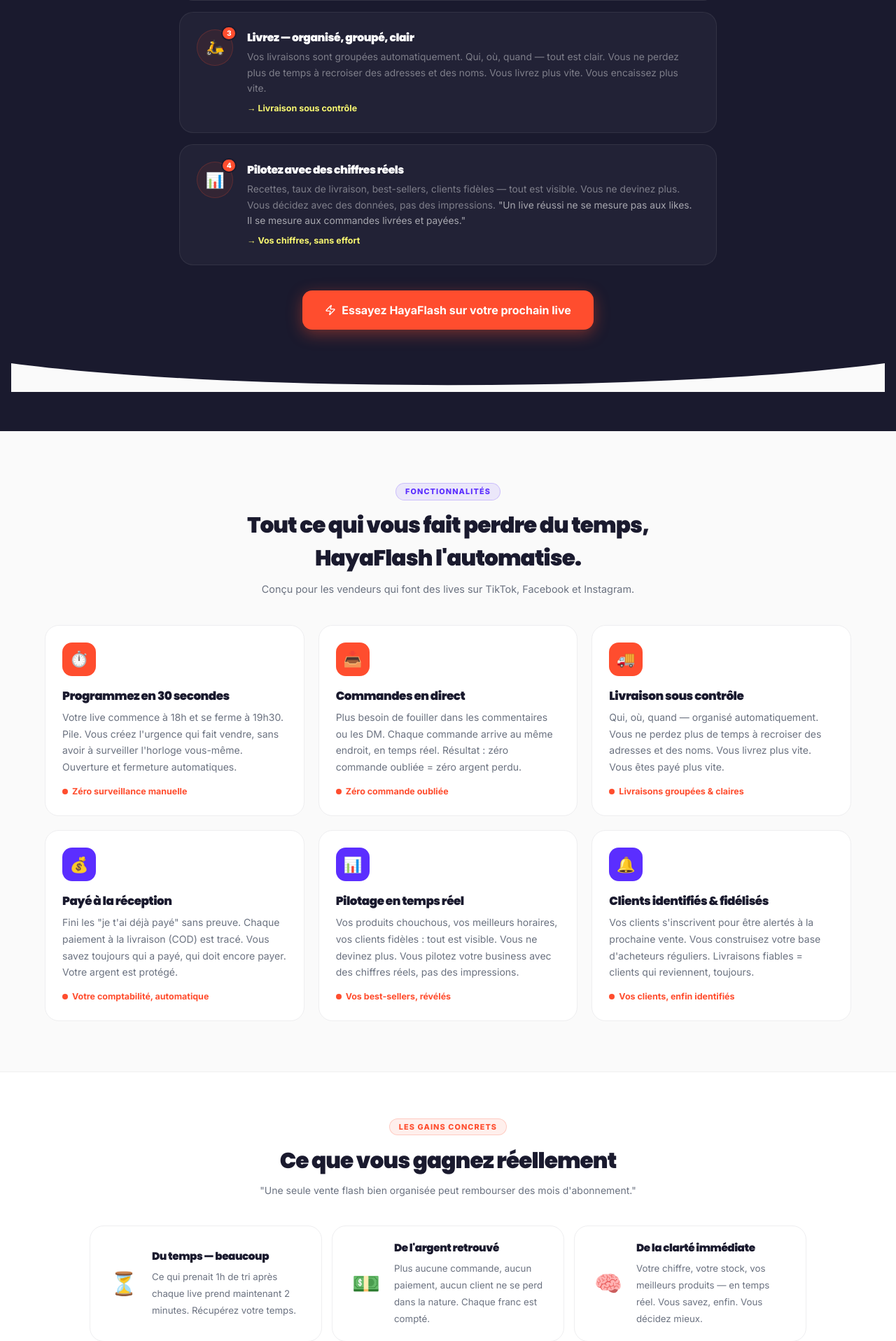
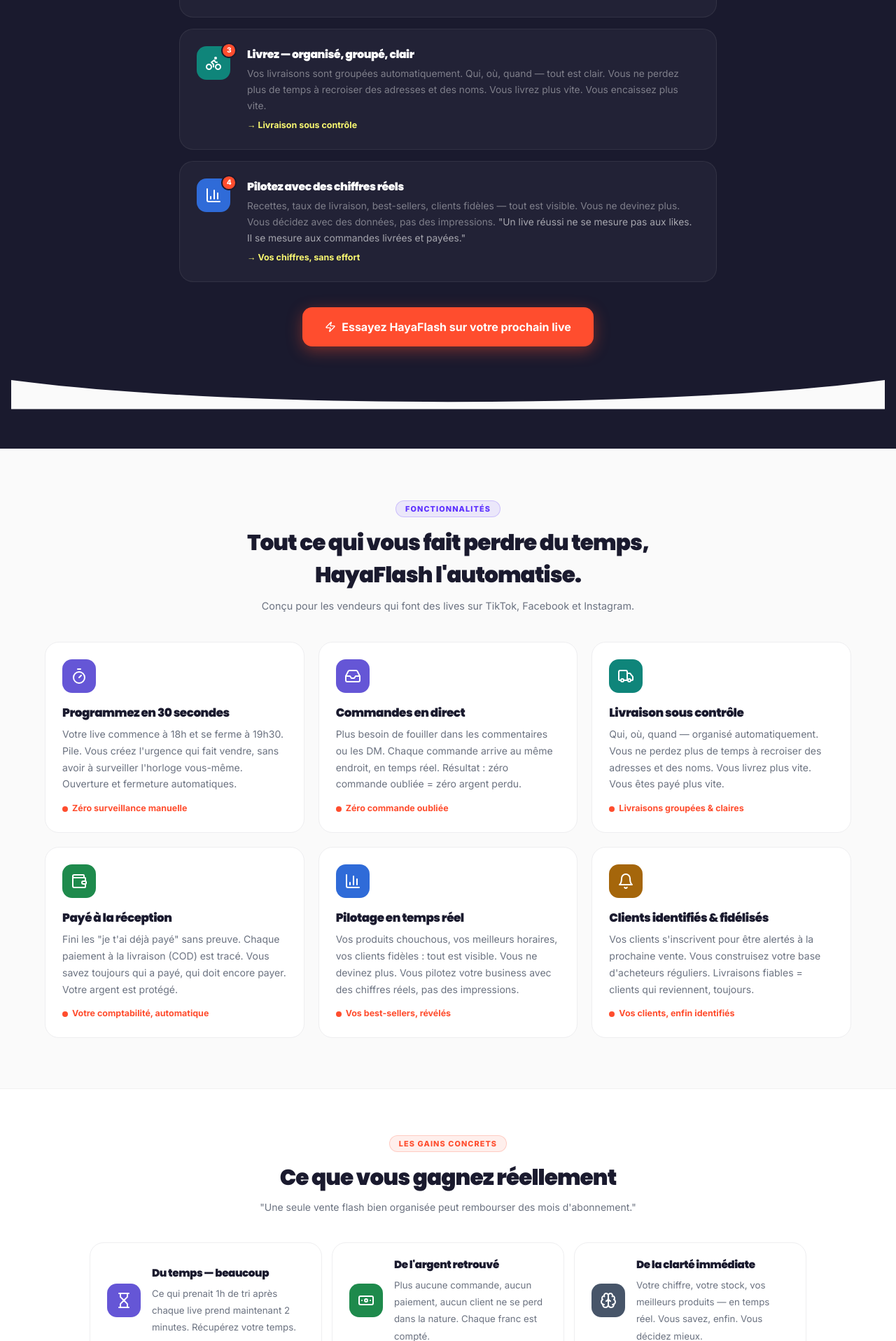
Before and after one commit to SamK107/hayaflash, a Django app: page / in a window 1280 px wide. Shown: the part 2488-4404 px from the top of the page at 70% size. Run offline with Django 5.2, Linux system fonts and the light colour scheme; parts of the project's set-up code (start-up, migrations or seed data) failed here and were passed over; some libraries are stand-ins or nearby versions.

Commit message:
feat(ui): landing - émojis-icônes remplacés par pastilles Lucide 48 px (+ garde-fou émojis monétaires)
Retire 💵 💰 💸 et ajoute core/tests_ui_icons.py (interdit 💵 💰 💸 💴 💶 💷 🪙
dans templates/ et static/js/). Supprime .icon-r/.icon-v/.step-i devenus inutiles.

Co-Authored-By: Claude Sonnet 5.5 <noreply@anthropic.com>

```diff
--- a/templates/core/home.html
+++ b/templates/core/home.html
@@ -156,22 +156,13 @@
 
 /* ── Step badge (malicar) ── */
 .step-w { position:relative; width:3.25rem; height:3.25rem; flex-shrink:0; }
-.step-i { width:3.25rem; height:3.25rem; border-radius:50%; font-size:1.35rem;
-          background:rgba(255,77,46,.08); border:1.5px solid rgba(255,77,46,.2);
-          display:flex; align-items:center; justify-content:center; }
 .step-b { position:absolute; top:-5px; right:-5px; width:1.35rem; height:1.35rem;
           border-radius:50%; background:#FF4D2E; color:#fff; font-size:.63rem; font-weight:900;
           border:2px solid #1A1A2E; display:flex; align-items:center; justify-content:center; }
 
-/* ── Icon boxes ── */
-.icon-r, .icon-v {
-  width:3rem; height:3rem; border-radius:.875rem; font-size:1.35rem;
-  display:flex; align-items:center; justify-content:center;
-  flex-shrink:0; transition:transform var(--dur) var(--ease);
-}
-.icon-r { background:#FF4D2E; }
-.icon-v { background:#5B2EFF; }
-.card:hover .icon-r, .card:hover .icon-v { transform:scale(1.08) rotate(-4deg); }
+/* ── Pastilles d'icones : composant .hf-icon-badge dans base.html ── */
+.card .hf-icon-badge { transition:transform var(--dur) var(--ease); }
+.card:hover .hf-icon-badge { transform:scale(1.08) rotate(-4deg); }
 
 /* ── Countdown déco ── */
 .cd  { display:inline-flex; align-items:center; gap:.4rem; }
@@ -341,7 +332,7 @@
     <div style="display:grid; grid-template-columns:repeat(auto-fit,minmax(280px,1fr)); gap:.875rem; margin-bottom:2rem;">
 
       <div class="card-pb" da>
-        <div style="font-size:1.4rem; flex-shrink:0; margin-top:2px;">📓</div>
+        <div class="hf-icon-badge hf-icon-badge--lg hf-icon-badge--slate" style="margin-top:2px;"><i data-lucide="notebook" aria-hidden="true"></i></div>
         <div>
           <strong style="display:block; color:#1A1A2E; font-size:.9rem; margin-bottom:.2rem;">Vous notez encore sur un cahier ?</strong>
           <span style="color:#6B7280; font-size:.83rem; line-height:1.6;">Illisible, perdu, pas de calcul automatique, pas d'historique. <em style="color:#FF4D2E; font-style:normal;">Le cahier ne compte pas vos ventes. Il les perd.</em></span>
@@ -349,7 +340,7 @@
       </div>
 
       <div class="card-pb" da>
-        <div style="font-size:1.4rem; flex-shrink:0; margin-top:2px;">📱</div>
+        <div class="hf-icon-badge hf-icon-badge--lg hf-icon-badge--slate" style="margin-top:2px;"><i data-lucide="smartphone" aria-hidden="true"></i></div>
         <div>
           <strong style="display:block; color:#1A1A2E; font-size:.9rem; margin-bottom:.2rem;">Vous jonglez avec un deuxième téléphone ?</strong>
           <span style="color:#6B7280; font-size:.83rem; line-height:1.6;">Deux écrans en plein live — vous perdez le fil, vous perdez des clients. Ce n'est pas une solution, c'est du stress en double.</span>
@@ -357,7 +348,7 @@
       </div>
 
       <div class="card-pb" da>
-        <div style="font-size:1.4rem; flex-shrink:0; margin-top:2px;">💬</div>
+        <div class="hf-icon-badge hf-icon-badge--lg hf-icon-badge--slate" style="margin-top:2px;"><i data-lucide="message-circle" aria-hidden="true"></i></div>
         <div>
           <strong style="display:block; color:#1A1A2E; font-size:.9rem; margin-bottom:.2rem;">Une commande noyée dans les DM ?</strong>
           <span style="color:#6B7280; font-size:.83rem; line-height:1.6;">Ça défile trop vite. On ne sait plus qui a commandé quoi, qui a payé, qui doit être livré. <em style="color:#FF4D2E; font-style:normal;">Chaque commande non notée est un billet qui s'envolé.</em></span>
@@ -365,7 +356,7 @@
       </div>
 
       <div class="card-pb" da>
-        <div style="font-size:1.4rem; flex-shrink:0; margin-top:2px;">📦</div>
+        <div class="hf-icon-badge hf-icon-badge--lg hf-icon-badge--slate" style="margin-top:2px;"><i data-lucide="package" aria-hidden="true"></i></div>
         <div>
           <strong style="display:block; color:#1A1A2E; font-size:.9rem; margin-bottom:.2rem;">Un produit promis à 3 personnes différentes ?</strong>
           <span style="color:#6B7280; font-size:.83rem; line-height:1.6;">Pas de stock en direct = clients frustrés, promesses impossibles à tenir, réputation à reconstruire. Une erreur qui coûte cher.</span>
@@ -373,7 +364,7 @@
       </div>
 
       <div class="card-pb" da>
-        <div style="font-size:1.4rem; flex-shrink:0; margin-top:2px;">💸</div>
+        <div class="hf-icon-badge hf-icon-badge--lg hf-icon-badge--slate" style="margin-top:2px;"><i data-lucide="hand-coins" aria-hidden="true"></i></div>
         <div>
           <strong style="display:block; color:#1A1A2E; font-size:.9rem; margin-bottom:.2rem;">Vous ne savez pas combien vous avez gagné ?</strong>
           <span style="color:#6B7280; font-size:.83rem; line-height:1.6;">Pas de chiffres clairs = impossible de savoir si votre business progresse, ce qui marche, ce qu'il faut répéter.</span>
@@ -381,7 +372,7 @@
       </div>
 
       <div class="card-pb" da>
-        <div style="font-size:1.4rem; flex-shrink:0; margin-top:2px;">🚚</div>
+        <div class="hf-icon-badge hf-icon-badge--lg hf-icon-badge--slate" style="margin-top:2px;"><i data-lucide="truck" aria-hidden="true"></i></div>
         <div>
           <strong style="display:block; color:#1A1A2E; font-size:.9rem; margin-bottom:.2rem;">Des livraisons mal organisées ?</strong>
           <span style="color:#6B7280; font-size:.83rem; line-height:1.6;">Du temps perdu, de l'essence gaspillée, des rendez-vous ratés. Et des clients qui ne reviennent pas. <em style="color:#FF4D2E; font-style:normal;">Chaque livraison ratée est un client perdu.</em></span>
@@ -439,7 +430,7 @@
     <ol style="display:flex; flex-direction:column; gap:1rem; list-style:none; padding:0; margin:0 0 2.25rem;">
 
       <li class="card-dark" da style="display:flex; align-items:flex-start; gap:1.25rem;">
-        <div class="step-w"><div class="step-i">⏱️</div><span class="step-b">1</span></div>
+        <div class="step-w"><div class="hf-icon-badge hf-icon-badge--lg hf-icon-badge--violet"><i data-lucide="timer" aria-hidden="true"></i></div><span class="step-b">1</span></div>
         <div>
           <h3 class="T" style="font-size:.975rem; color:#fff; margin-bottom:.3rem;">Programmez votre vente en 30 secondes</h3>
           <p style="color:rgba(255,255,255,.42); font-size:.86rem; line-height:1.65; margin:0;">
@@ -452,7 +443,7 @@
       </li>
 
       <li class="card-dark" da style="display:flex; align-items:flex-start; gap:1.25rem;">
-        <div class="step-w"><div class="step-i">📥</div><span class="step-b">2</span></div>
+        <div class="step-w"><div class="hf-icon-badge hf-icon-badge--lg hf-icon-badge--violet"><i data-lucide="inbox" aria-hidden="true"></i></div><span class="step-b">2</span></div>
         <div>
           <h3 class="T" style="font-size:.975rem; color:#fff; margin-bottom:.3rem;">Recevez les commandes en direct</h3>
           <p style="color:rgba(255,255,255,.42); font-size:.86rem; line-height:1.65; margin:0;">
@@ -465,7 +456,7 @@
       </li>
 
       <li class="card-dark" da style="display:flex; align-items:flex-start; gap:1.25rem;">
-        <div class="step-w"><div class="step-i">🛵</div><span class="step-b">3</span></div>
+        <div class="step-w"><div class="hf-icon-badge hf-icon-badge--lg hf-icon-badge--teal"><i data-lucide="bike" aria-hidden="true"></i></div><span class="step-b">3</span></div>
         <div>
           <h3 class="T" style="font-size:.975rem; color:#fff; margin-bottom:.3rem;">Livrez — organisé, groupé, clair</h3>
           <p style="color:rgba(255,255,255,.42); font-size:.86rem; line-height:1.65; margin:0;">
@@ -478,7 +469,7 @@
       </li>
 
       <li class="card-dark" da style="display:flex; align-items:flex-start; gap:1.25rem;">
-        <div class="step-w"><div class="step-i">📊</div><span class="step-b">4</span></div>
+        <div class="step-w"><div class="hf-icon-badge hf-icon-badge--lg hf-icon-badge--blue"><i data-lucide="bar-chart-3" aria-hidden="true"></i></div><span class="step-b">4</span></div>
         <div>
           <h3 class="T" style="font-size:.975rem; color:#fff; margin-bottom:.3rem;">Pilotez avec des chiffres réels</h3>
           <p style="color:rgba(255,255,255,.42); font-size:.86rem; line-height:1.65; margin:0;">
@@ -528,7 +519,7 @@
     <div style="display:grid; grid-template-columns:repeat(auto-fit,minmax(290px,1fr)); gap:1.25rem;">
 
       <div class="card" da>
-        <div class="icon-r" style="margin-bottom:1rem;">⏱️</div>
+        <div class="hf-icon-badge hf-icon-badge--lg hf-icon-badge--violet" style="margin-bottom:1rem;"><i data-lucide="timer" aria-hidden="true"></i></div>
         <h3 class="T" style="font-size:1.05rem; color:#1A1A2E; margin-bottom:.375rem;">Programmez en 30 secondes</h3>
         <p style="color:#6B7280; font-size:.875rem; line-height:1.7;">
           Votre live commence à 18h et se ferme à 19h30. Pile. Vous créez l'urgence qui fait vendre,
@@ -541,7 +532,7 @@
       </div>
 
       <div class="card" da>
-        <div class="icon-r" style="margin-bottom:1rem;">📥</div>
+        <div class="hf-icon-badge hf-icon-badge--lg hf-icon-badge--violet" style="margin-bottom:1rem;"><i data-lucide="inbox" aria-hidden="true"></i></div>
         <h3 class="T" style="font-size:1.05rem; color:#1A1A2E; margin-bottom:.375rem;">Commandes en direct</h3>
         <p style="color:#6B7280; font-size:.875rem; line-height:1.7;">
           Plus besoin de fouiller dans les commentaires ou les DM. Chaque commande arrive
@@ -554,7 +545,7 @@
       </div>
 
       <div class="card" da>
-        <div class="icon-r" style="margin-bottom:1rem;">🚚</div>
+        <div class="hf-icon-badge hf-icon-badge--lg hf-icon-badge--teal" style="margin-bottom:1rem;"><i data-lucide="truck" aria-hidden="true"></i></div>
         <h3 class="T" style="font-size:1.05rem; color:#1A1A2E; margin-bottom:.375rem;">Livraison sous contrôle</h3>
         <p style="color:#6B7280; font-size:.875rem; line-height:1.7;">
           Qui, où, quand — organisé automatiquement. Vous ne perdez plus de temps à recroiser
@@ -567,7 +558,7 @@
       </div>
 
       <div class="card" da>
-        <div class="icon-v" style="margin-bottom:1rem;">💰</div>
+        <div class="hf-icon-badge hf-icon-badge--lg hf-icon-badge--green" style="margin-bottom:1rem;"><i data-lucide="wallet" aria-hidden="true"></i></div>
         <h3 class="T" style="font-size:1.05rem; color:#1A1A2E; margin-bottom:.375rem;">Payé à la réception</h3>
         <p style="color:#6B7280; font-size:.875rem; line-height:1.7;">
           Fini les "je t'ai déjà payé" sans preuve. Chaque paiement à la livraison (COD) est tracé.
@@ -580,7 +571,7 @@
       </div>
 
       <div class="card" da>
-        <div class="icon-v" style="margin-bottom:1rem;">📊</div>
+        <div class="hf-icon-badge hf-icon-badge--lg hf-icon-badge--blue" style="margin-bottom:1rem;"><i data-lucide="bar-chart-3" aria-hidden="true"></i></div>
         <h3 class="T" style="font-size:1.05rem; color:#1A1A2E; margin-bottom:.375rem;">Pilotage en temps réel</h3>
         <p style="color:#6B7280; font-size:.875rem; line-height:1.7;">
           Vos produits chouchous, vos meilleurs horaires, vos clients fidèles : tout est visible.
@@ -593,7 +584,7 @@
       </div>
 
       <div class="card" da>
-        <div class="icon-v" style="margin-bottom:1rem;">🔔</div>
+        <div class="hf-icon-badge hf-icon-badge--lg hf-icon-badge--amber" style="margin-bottom:1rem;"><i data-lucide="bell" aria-hidden="true"></i></div>
         <h3 class="T" style="font-size:1.05rem; color:#1A1A2E; margin-bottom:.375rem;">Clients identifiés & fidélisés</h3>
         <p style="color:#6B7280; font-size:.875rem; line-height:1.7;">
           Vos clients s'inscrivent pour être alertés à la prochaine vente. Vous construisez
@@ -629,7 +620,7 @@
     <div style="display:grid; grid-template-columns:repeat(auto-fit,minmax(280px,1fr)); gap:.875rem;">
 
       <div class="card-gain" da>
-        <div style="font-size:2rem; width:3rem; flex-shrink:0; text-align:center;">⏳</div>
+        <div class="hf-icon-badge hf-icon-badge--lg hf-icon-badge--violet"><i data-lucide="hourglass" aria-hidden="true"></i></div>
         <div>
           <strong class="T" style="display:block; color:#1A1A2E; font-size:.95rem; margin-bottom:.25rem;">Du temps — beaucoup</strong>
           <span style="color:#6B7280; font-size:.83rem; line-height:1.6;">Ce qui prenait 1h de tri après chaque live prend maintenant 2 minutes. Récupérez votre temps.</span>
@@ -637,7 +628,7 @@
       </div>
 
       <div class="card-gain" da>
-        <div style="font-size:2rem; width:3rem; flex-shrink:0; text-align:center;">💵</div>
+        <div class="hf-icon-badge hf-icon-badge--lg hf-icon-badge--green"><i data-lucide="banknote" aria-hidden="true"></i></div>
         <div>
           <strong class="T" style="display:block; color:#1A1A2E; font-size:.95rem; margin-bottom:.25rem;">De l'argent retrouvé</strong>
           <span style="color:#6B7280; font-size:.83rem; line-height:1.6;">Plus aucune commande, aucun paiement, aucun client ne se perd dans la nature. Chaque franc est compté.</span>
@@ -645,7 +636,7 @@
       </div>
 
       <div class="card-gain" da>
-        <div style="font-size:2rem; width:3rem; flex-shrink:0; text-align:center;">🧠</div>
+        <div class="hf-icon-badge hf-icon-badge--lg hf-icon-badge--slate"><i data-lucide="brain" aria-hidden="true"></i></div>
         <div>
           <strong class="T" style="display:block; color:#1A1A2E; font-size:.95rem; margin-bottom:.25rem;">De la clarté immédiate</strong>
           <span style="color:#6B7280; font-size:.83rem; line-height:1.6;">Votre chiffre, votre stock, vos meilleurs produits — en temps réel. Vous savez, enfin. Vous décidez mieux.</span>
@@ -653,7 +644,7 @@
       </div>
 
       <div class="card-gain" da>
-        <div style="font-size:2rem; width:3rem; flex-shrink:0; text-align:center;">🤝</div>
+        <div class="hf-icon-badge hf-icon-badge--lg hf-icon-badge--slate"><i data-lucide="handshake" aria-hidden="true"></i></div>
         <div>
           <strong class="T" style="display:block; color:#1A1A2E; font-size:.95rem; margin-bottom:.25rem;">De la confiance client</strong>
           <span style="color:#6B7280; font-size:.83rem; line-height:1.6;">Livraisons fiables, suivi transparent. <em style="color:#1A1A2E; font-style:normal;">"Paraissez pro, devenez pro."</em> La confiance grandit, les ventes suivent.</span>
@@ -661,7 +652,7 @@
       </div>
 
       <div class="card-gain" da>
-        <div style="font-size:2rem; width:3rem; flex-shrink:0; text-align:center;">📈</div>
+        <div class="hf-icon-badge hf-icon-badge--lg hf-icon-badge--blue"><i data-lucide="trending-up" aria-hidden="true"></i></div>
         <div>
           <strong class="T" style="display:block; color:#1A1A2E; font-size:.95rem; margin-bottom:.25rem;">De la croissance réelle</strong>
           <span style="color:#6B7280; font-size:.83rem; line-height:1.6;">Des données pour décider quoi vendre, quand vendre, et à qui. Vous ne gérez plus en courant après l'information. L'information vient à vous.</span>
@@ -671,7 +662,7 @@
       <!-- Encart prix vs perte -->
       <div style="background:#1A1A2E;
                   border-radius:1.25rem; padding:1.25rem 1.5rem; display:flex; align-items:center; gap:1rem;" da>
-        <div style="font-size:2rem; flex-shrink:0; text-align:center; width:3rem;">💡</div>
+        <div class="hf-icon-badge hf-icon-badge--lg hf-icon-badge--amber"><i data-lucide="lightbulb" aria-hidden="true"></i></div>
         <div>
           <strong class="T" style="display:block; color:#F9F871; font-size:.95rem; margin-bottom:.25rem;">Le vrai coût, ce n'est pas HayaFlash</strong>
           <span style="color:rgba(255,255,255,.55); font-size:.83rem; line-height:1.6;">C'est de continuer sans. Une commande perdue coûte plus que des mois d'abonnement.</span>
@@ -726,17 +717,17 @@
       <div style="display:grid; grid-template-columns:repeat(auto-fit,minmax(9rem,1fr)); gap:1rem; margin-bottom:2rem;">
 
         <div class="card-dark" da style="text-align:center; padding:1.25rem 1rem;">
-          <div style="font-size:1.75rem; margin-bottom:.5rem;">📲</div>
+          <div class="hf-icon-badge hf-icon-badge--lg hf-icon-badge--violet" style="margin-bottom:.5rem;"><i data-lucide="smartphone-nfc" aria-hidden="true"></i></div>
           <p class="T" style="color:#fff; font-size:.85rem; margin:0;">Créez votre compte<br><span style="color:rgba(255,255,255,.4); font-weight:400; font-size:.78rem;">en 2 minutes</span></p>
         </div>
 
         <div class="card-dark" da style="text-align:center; padding:1.25rem 1rem;">
-          <div style="font-size:1.75rem; margin-bottom:.5rem;">⚡</div>
+          <div class="hf-icon-badge hf-icon-badge--lg hf-icon-badge--violet" style="margin-bottom:.5rem;"><i data-lucide="zap" aria-hidden="true"></i></div>
           <p class="T" style="color:#fff; font-size:.85rem; margin:0;">Lancez une vente flash<br><span style="color:rgba(255,255,255,.4); font-weight:400; font-size:.78rem;">Haya prend les commandes</span></p>
         </div>
 
         <div class="card-dark" da style="text-align:center; padding:1.25rem 1rem;">
-          <div style="font-size:1.75rem; margin-bottom:.5rem;">🏍️</div>
+          <div class="hf-icon-badge hf-icon-badge--lg hf-icon-badge--teal" style="margin-bottom:.5rem;"><i data-lucide="bike" aria-hidden="true"></i></div>
           <p class="T" style="color:#fff; font-size:.85rem; margin:0;">Votre livreur livre<br><span style="color:rgba(255,255,255,.4); font-weight:400; font-size:.78rem;">vous n'avez qu'à encaisser</span></p>
         </div>
 
@@ -977,7 +968,7 @@
     <div>
       <p class="T" style="font-size:1.1rem; color:#fff; margin:0;">
         Haya<span style="color:#FF4D2E;">Flash</span>
-        <span style="background:#FF4D2E; font-size:.55rem; padding:2px 7px; border-radius:4px; font-weight:800; vertical-align:middle; margin-left:4px;">⚡</span>
+        <span style="background:#FF4D2E; font-size:.55rem; padding:2px 7px; border-radius:4px; font-weight:800; vertical-align:middle; margin-left:4px;"><i data-lucide="zap" class="hf-icon-inline" aria-hidden="true"></i></span>
       </p>
       <p style="color:rgba(255,255,255,.22); font-size:.72rem; margin-top:.2rem;">
         Vendez fort. Gérez léger. · Mali
```
Also changed, not shown: core/tests_ui_icons.py (added, +52 -0 lines).
